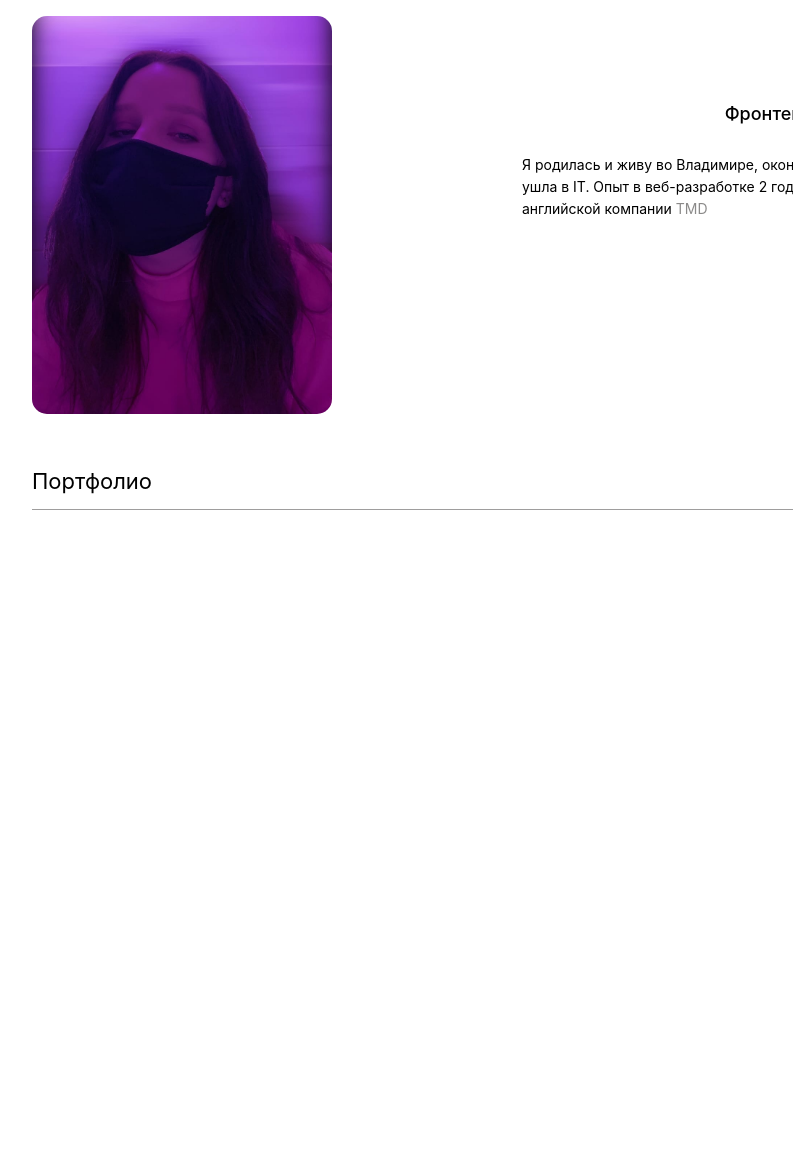
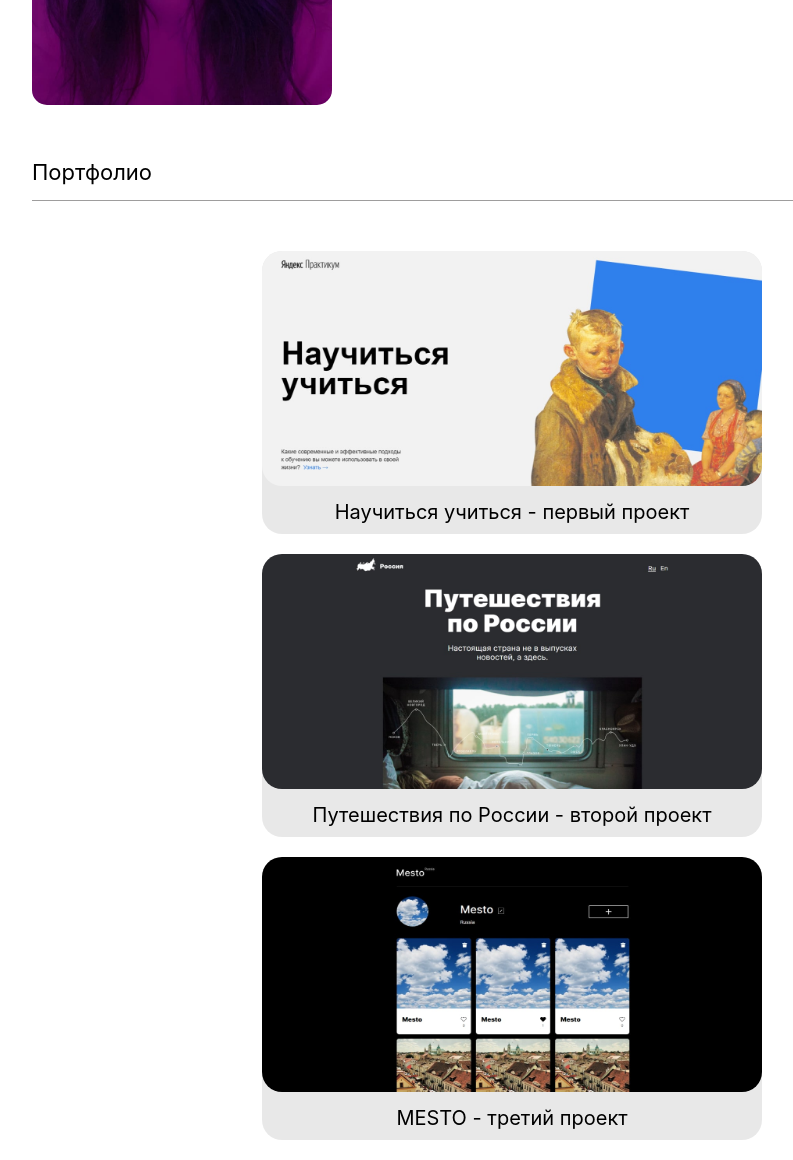
Before and after one commit to GavrilovaMilena/aboutMe, a plain HTML site: page index.html in a window 1280 px wide. Shown: the part 1503-2663 px from the top of the page, without its empty margins (118-911 px from the left). Before the commit the page ends 2013 px from the top, so only its background shows below. Drawn offline with Linux system fonts and the light colour scheme.

Commit message:
Portfolio added

```diff
--- a/index.css
+++ b/index.css
@@ -42,10 +42,12 @@ p {
 
 a {
     cursor: pointer;
+    text-decoration: none;
 }
 
 .header-wrapper {
     padding: 19%;
+    cursor: default;
 }
 
 .navigation {
@@ -76,6 +78,7 @@ a {
 
 .technology {
     padding: 50px 150px 0;
+    height: 400px;
 }
 
 .title-text {
@@ -176,3 +179,39 @@ a {
 .portfolio {
     padding: 50px 150px 0;
 }
+
+.portfolio-wrapper {
+    padding: 50px 0 0;
+    display: flex;
+    justify-content: space-around;
+    flex-wrap: wrap;
+}
+
+.portfolio-card {
+    width: 500px;
+    padding: 0 20px 20px 0;
+}
+
+.card-wrapper {
+    background-color: #00000017;
+    border-radius: 20px;
+    transition: 0.5s ease-in-out;
+}
+
+.card-wrapper:hover {
+    background-color: rgba(0, 0, 0, 0.2);
+    transition: 0.5s ease-in-out;
+}
+
+.card-img {
+    width: 500px;
+    height: 235px;
+    border-radius: 20px;
+}
+
+.card-text {
+    color: #000;
+    font-size: 20px;
+    text-align: center;
+    padding: 10px;
+}
--- a/index.html
+++ b/index.html
@@ -26,6 +26,8 @@
             <p class="technology-text-p">CSS3</p>
             <p class="technology-text-p">CSS</p>
             <p class="technology-text-p">Git</p>
+        </div>
+        <div class="technology-container">
             <p class="technology-text-p">ООП</p>
             <p class="technology-text-p">Node.js</p>
             <p class="technology-text-p">React</p>
@@ -36,6 +38,8 @@
             <p class="technology-text-p">TypeScript</p>
             <p class="technology-text-p">Figma</p>
             <p class="technology-text-p">Postman</p>
+        </div>
+        <div class="technology-container">
             <p class="technology-text-p">SCSS</p>
             <p class="technology-text-p">API</p>
             <p class="technology-text-p">MongoDB</p>
@@ -52,13 +56,37 @@
         <div class="about-text-block">
             <h3 class="name">Милена</h3>
             <p class="age">Фронтенд-разработчик, 22 года</p>
-            <p class="about-me">Я родилась и живу во Владимире, окончила курсы и окончательно ушла в IT. Опыт в веб-разработке 2 года. Успела поработать в
-                английской компании <a href="https://www.tmd.tv/contact-tmd/" class="about-me-a">TMD</a></p>
         </div>
     </div>
 </div>
 <div class="portfolio" id="portfolio">
     <p class="title-text">Портфолио</p>
+    <div class="portfolio-wrapper">
+        <div class="portfolio-card">
+            <a target="_blank" href="https://gavrilovamilena.github.io/how-to-learn/index.html">
+                <div class="card-wrapper">
+                    <img class="card-img" src="images/how-to-learn.jpg" alt="project">
+                    <p class="card-text">Научиться учиться - первый проект</p>
+                </div>
+            </a>
+        </div>
+        <div class="portfolio-card">
+            <a target="_blank" href="https://gavrilovamilena.github.io/russian-travel/index.html">
+                <div class="card-wrapper">
+                    <img class="card-img" src="images/russian-travel.jpg" alt="project">
+                    <p class="card-text">Путешествия по России - второй проект</p>
+                </div>
+            </a>
+        </div>
+        <div class="portfolio-card">
+            <a target="_blank" href="https://gavrilovamilena.github.io/mesto/index.html">
+                <div class="card-wrapper">
+                    <img class="card-img" src="images/mesto.jpg" alt="project">
+                    <p class="card-text">MESTO - третий проект</p>
+                </div>
+            </a>
+        </div>
+    </div>
 </div>
 </body>
 </html>
```
Also changed, not shown: images/how-to-learn.jpg (added), images/mesto.jpg (added), images/russian-travel.jpg (added).
